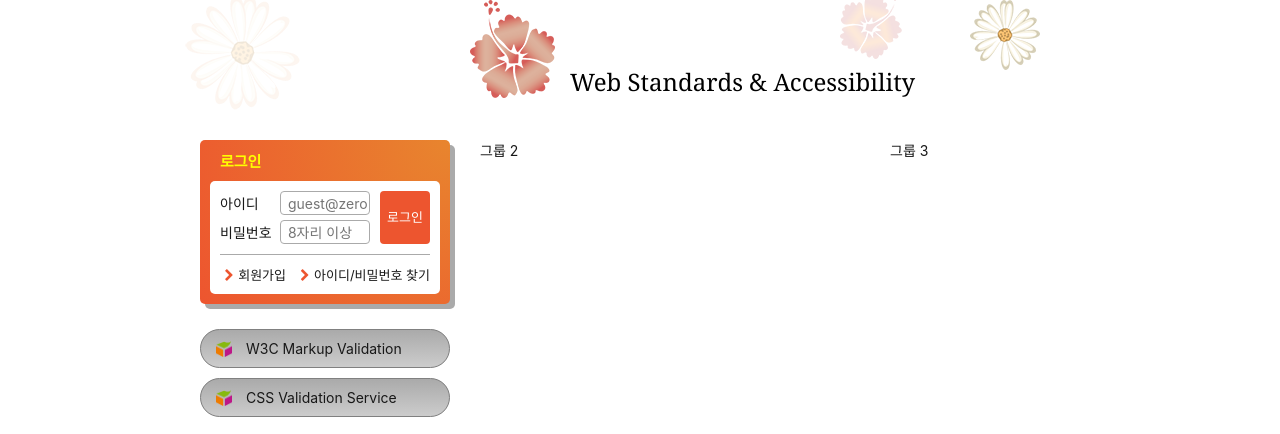
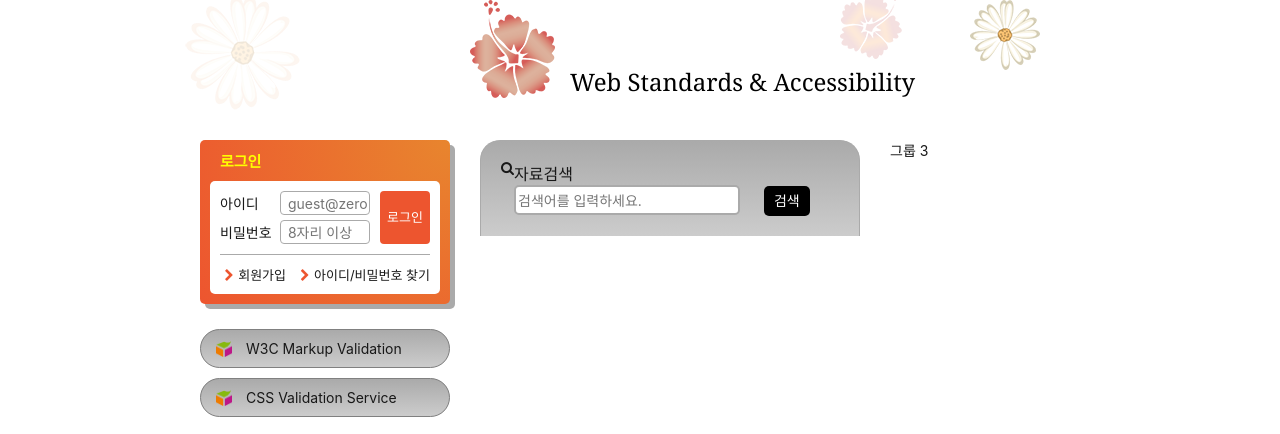
Before and after one commit to chaerin-dev/connecTo_HTML_CSS, a website: page HTML5/index.html in a window 1280 px wide. Shown: the part 139-573 px from the top of the page. Drawn offline with Linux system fonts and the light colour scheme; a web font is replaced by a local one.

Commit message:
검색 영역 스스로 마크업 + 디자인

```diff
--- a/HTML5/css/index.css
+++ b/HTML5/css/index.css
@@ -107,7 +107,7 @@ body {
   font-size: 1.6rem;
   font-weight: 700;
   color: #fff;
-  text-shadow: 1px 1px 0 #000, -1px -1px 0 #000;
+  text-shadow: -1px 0 0 #000, 0 1px 0 #000, 1px 0 0 #000, 0 -1px 0 #000;
 }
 .menu-item.is-active .menu-button {
   color: #ff0;
@@ -390,6 +390,42 @@ body {
   float: left;
 }
 
+/* 검색 폼 */
+.search-form {
+  display: flex;
+  background: #aaa linear-gradient(to bottom, #aaa, #ccc) repeat;
+  border: solid 1px #aaa;
+  border-bottom: none;
+  border-radius: 20px 20px 0 0;
+  padding: 20px;
+}
+.search-form label {
+  font-size: 16px;
+  margin-right: 20px;
+}
+.search-form::before {
+  content: "\e802";
+  font-family: "fontello";
+  /* display: inline-block; */
+  text-decoration: inherit;
+  /* width: 1em; */
+  /* margin-right: 0.2em; */
+}
+.search-form input {
+  height: 30px;
+  border: solid 2px #aaa;
+  border-radius: 5px;
+  margin-right: 20px;
+}
+.search-form button {
+  height: 30px;
+  padding: 0 10px;
+  background-color: black;
+  border: none;
+  border-radius: 5px;
+  color: white;
+}
+
 /* 슬로건 */
 .slogan {
   background-color: lime;
--- a/HTML5/index.html
+++ b/HTML5/index.html
@@ -159,7 +159,22 @@
           </dl>
         </section>
       </div>
-      <div class="group group2">그룹 2</div>
+      <div class="group group2">
+        <h2 class="sr-only">검색</h2>
+        <form method="POST" action="https://formspree.io/seulbinim@gmail.com" class="search-form">
+          <fieldset>
+            <legend>자료 검색창</legend>
+            <label for="search">자료검색</label>
+            <input
+              type="text"
+              id="searchQuery"
+              required="required"
+              placeholder="검색어를 입력하세요."
+            />
+            <button type="submit">검색</button>
+          </fieldset>
+        </form>
+      </div>
       <div class="group group3">그룹 3</div>
     </main>
     <article class="slogan">슬로건</article>
```
